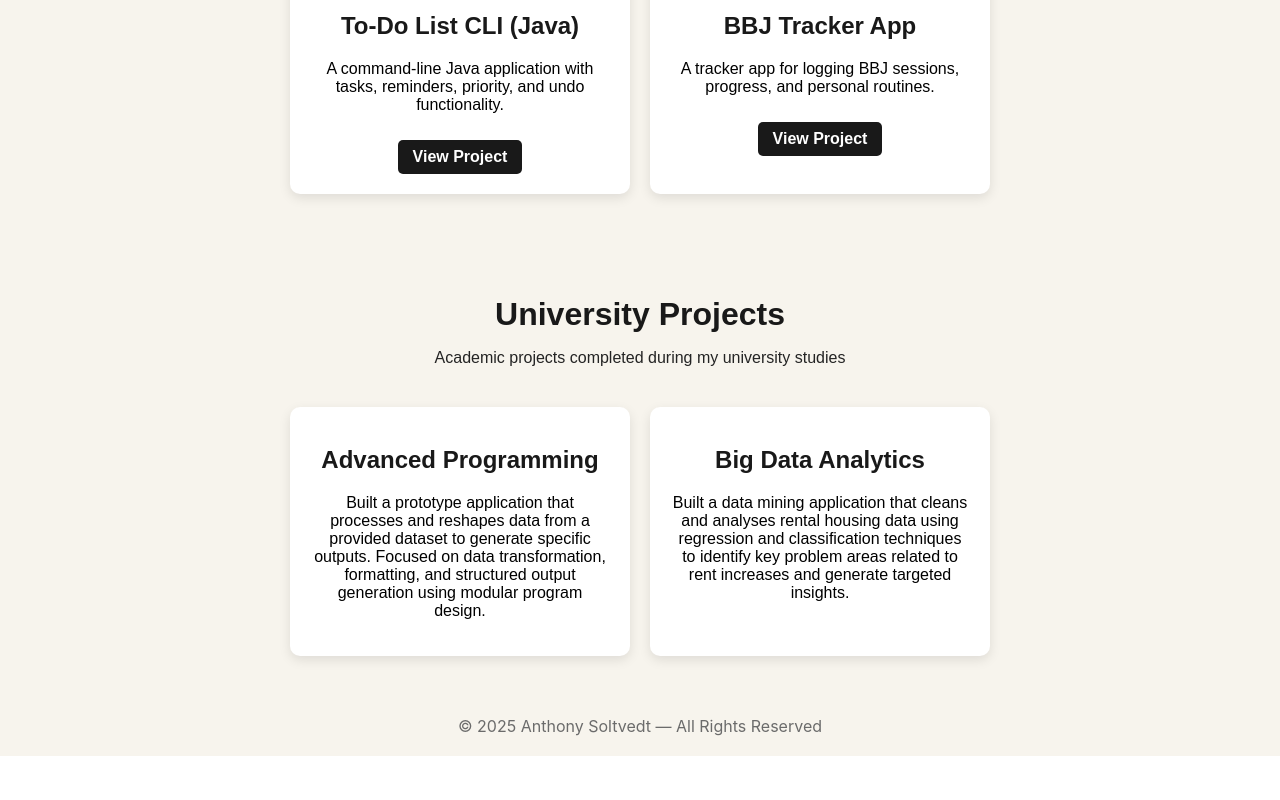
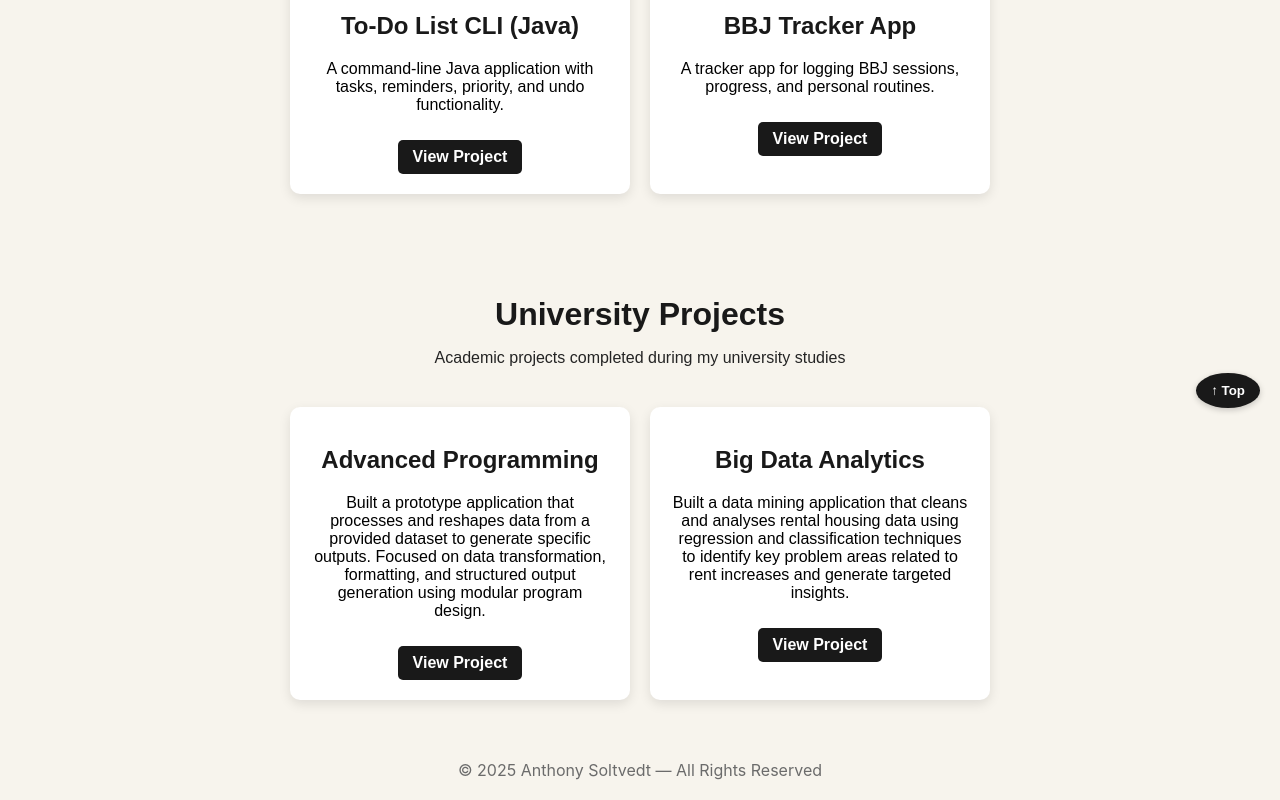
Before and after one commit to AnthonySoltvedt/my-app-, a React (Create React App) app: page / in a window 1280 px wide. Shown: the part 372-1172 px from the top of the page. Before the commit the page ends 1128 px from the top, so only its background shows below. Built offline with nearby package versions, Linux system fonts and the light colour scheme.

Commit message:
Update App.js with latest edits

```diff
--- a/src/App.js
+++ b/src/App.js
@@ -20,13 +20,13 @@ const projects = [
         title: "To-Do List CLI (Java)",
         description:
             "A command-line Java application with tasks, reminders, priority, and undo functionality.",
-        link: "https://github.com/AnthonySoltvedt/ToDoListCLI",
+        link: "https://github.com/AnthonySoltvedt/To-do-list-applications",
     },
     {
         title: "BBJ Tracker App",
         description:
             "A tracker app for logging BBJ sessions, progress, and personal routines.",
-        link: "https://github.com/AnthonySoltvedt/BBJTrackerApp",
+        link: "https://github.com/AnthonySoltvedt/bjj-tracker/blob/main/bjj_tracker.py",
     },
 ];
 
@@ -35,11 +35,13 @@ const uniProjects = [
         title: "Advanced Programming",
         description:
             "Built a prototype application that processes and reshapes data from a provided dataset to generate specific outputs. Focused on data transformation, formatting, and structured output generation using modular program design.",
+        link: "https://github.com/AnthonySoltvedt/Advanced-programming/blob/main/Assesment-1.ipynb",
     },
     {
         title: "Big Data Analytics",
         description:
             "Built a data mining application that cleans and analyses rental housing data using regression and classification techniques to identify key problem areas related to rent increases and generate targeted insights.",
+        link: "https://github.com/AnthonySoltvedt/Big-Data-Project/blob/main/Rental%20Price%20Prediction%20and%20Data%20Analysis.ipynb",
     },
 ];
 
@@ -223,6 +225,23 @@ function App() {
                         >
                             <h2 style={{ color: colors.accent }}>{project.title}</h2>
                             <p>{project.description}</p>
+                            <a
+                                href={project.link}
+                                target="_blank"
+                                rel="noopener noreferrer"
+                                style={{
+                                    display: "inline-block",
+                                    marginTop: "10px",
+                                    padding: "8px 15px",
+                                    borderRadius: "5px",
+                                    backgroundColor: colors.buttonBg,
+                                    color: colors.buttonText,
+                                    textDecoration: "none",
+                                    fontWeight: "bold",
+                                }}
+                            >
+                                View Project
+                            </a>
                         </div>
                     ))}
                 </div>
@@ -240,6 +259,27 @@ function App() {
             >
                 © {new Date().getFullYear()} Anthony Soltvedt — All Rights Reserved
             </footer>
+
+            {/* BACK TO TOP BUTTON */}
+            <button
+                onClick={() => window.scrollTo({ top: 0, behavior: "smooth" })}
+                style={{
+                    position: "fixed",
+                    bottom: "20px",
+                    right: "20px",
+                    padding: "10px 15px",
+                    borderRadius: "50%",
+                    background: colors.buttonBg,
+                    color: colors.buttonText,
+                    border: "none",
+                    cursor: "pointer",
+                    boxShadow: "0 2px 6px rgba(0,0,0,0.2)",
+                    fontWeight: "bold",
+                    zIndex: 1000,
+                }}
+            >
+                ↑ Top
+            </button>
         </>
     );
 }
```
